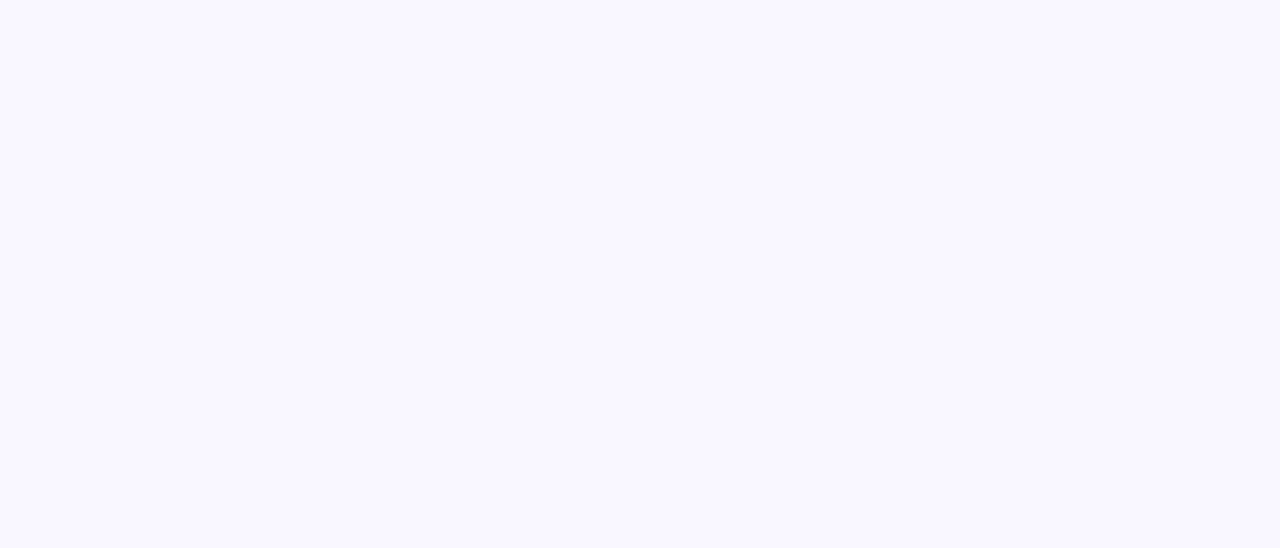
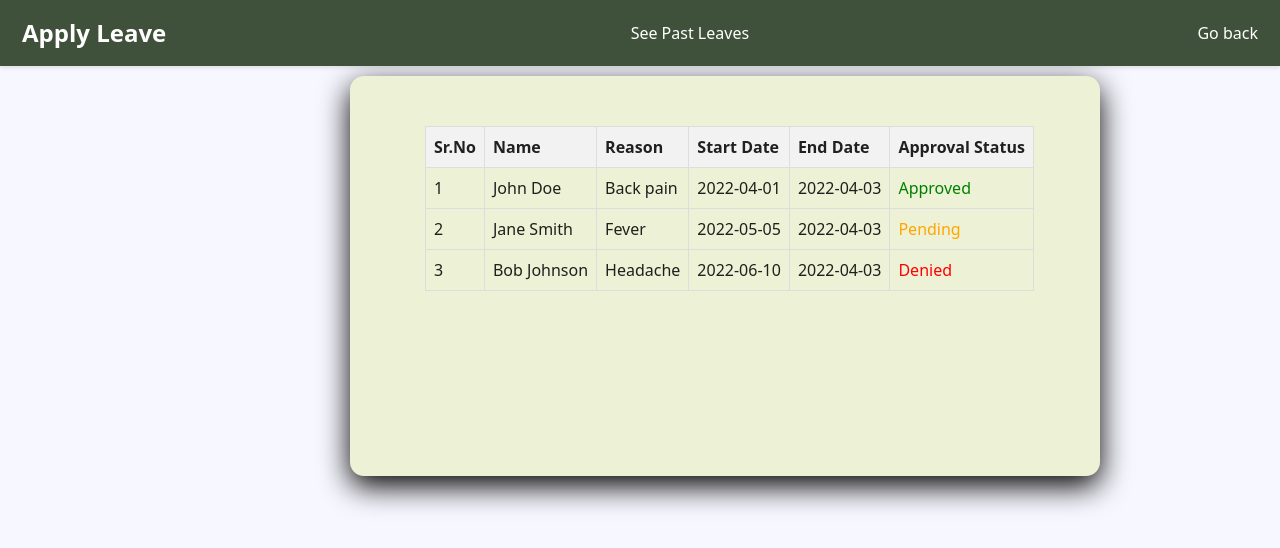
Before and after one commit to bhavya2403/AttendanceManagementSystem, a React (Create React App) app in the folder AMS/frontend/: page /PastLeaves in a window 1280 px wide. Before the commit this address had no page. Shown: the top 548 px of the page. Built offline with nearby package versions, Linux system fonts and the light colour scheme.

Commit message:
improved leave routing

```diff
--- a/AMS/frontend/src/App.js
+++ b/AMS/frontend/src/App.js
@@ -2,10 +2,10 @@ import './App.css';
 import Login from './Login/Login';
 import { BrowserRouter, Routes, Route } from 'react-router-dom';
 import Admin from './Login/Admin/Admin';
-import Leave from './Login/Leave/Leave';
 import Profile from './Login/Student/Profile'
 import SeeCourses from './Login/Student/SeeCourses';
 import MedicalForm from './Login/Leave/MedicalForm';
+import PastLeaves from './Login/Leave/PastLeaves';
 import FacultyProfile from './Login/Faculty/FacultyProfile';
 import Courses from './Login/Faculty/Courses';
 import ViewAttendance from './Login/Faculty/ViewAttendance';
@@ -19,7 +19,6 @@ function App() {
         <Route path="/Student" element={<Profile/>}/>
         <Route path="/Faculty" element={<FacultyProfile/>}/>
         <Route path="/Admin/*" element={<Admin/>}/>
-        <Route path ="/Leave/*" element={<Leave/>}/>
         <Route path="/Profile" element={<Profile />} />
         <Route path="/SeeCourses/" element={<SeeCourses />} />
         <Route path="/MedicalForm" element={<MedicalForm />} />
@@ -27,6 +26,7 @@ function App() {
         <Route path="/Courses" element={<Courses />} />
         <Route path="/AttendanceSheet" element={<AttendanceSheet />} />
         <Route path="/ViewAttendance" element={<ViewAttendance />} />
+        <Route path="/PastLeaves" element={<PastLeaves/>}/>
       </Routes>
     </BrowserRouter>
 
--- a/AMS/frontend/src/Login/Faculty/FacultyNavbar.js
+++ b/AMS/frontend/src/Login/Faculty/FacultyNavbar.js
@@ -18,7 +18,7 @@ function FacultyNavbar(){
               <Link className="nav-link active" to="/Courses" style={{color: 'white'}}>View Courses</Link>
 
               <li className="nav-item">
-                  <Link className="nav-link active" to="/Leave/MedicalForm" style={{color: 'white'}}>Apply for Leave</Link>
+                  <Link className="nav-link active" to="/MedicalForm" style={{color: 'white'}}>Apply for Leave</Link>
                 </li>
           </ul>
 
--- a/AMS/frontend/src/Login/Leave/Leave.js
+++ /dev/null
@@ -1,18 +0,0 @@
-import React from 'react'
-import LeaveNavbar from './LeaveNavbar';
-import MedicalForm from './MedicalForm';
-import { Routes, Route } from 'react-router-dom';
-import PastLeaves from './PastLeaves';
-function Leave() {
-    return (
-        <>
-        <LeaveNavbar/>
-        <Routes>
-            <Route path="/MedicalForm" element={<MedicalForm />} />
-            <Route path="/PastLeaves" element={<PastLeaves/>}/>
-        </Routes>
-      </>
-    )
-}
-
-export default Leave;
--- a/AMS/frontend/src/Login/Leave/LeaveNavbar.js
+++ b/AMS/frontend/src/Login/Leave/LeaveNavbar.js
@@ -7,7 +7,7 @@ function LeaveNavbar(){
 
           <nav className="navbar navbar-expand-lg"  style={{backgroundColor: '#40513B', }}>
           <div className="container-fluid" >
-             <Link className="navbar-brand" to="/Leave/MedicalForm" style={{color: 'white'}}>Apply Leave</Link>
+             <Link className="navbar-brand" to="/MedicalForm" style={{color: 'white'}}>Apply Leave</Link>
 
             <button className="navbar-toggler" type="button" data-bs-toggle="collapse" data-bs-target="#navbarSupportedContent" aria-controls="navbarSupportedContent" aria-expanded="false" aria-label="Toggle navigation">
               <span className="navbar-toggler-icon"></span>
@@ -15,7 +15,7 @@ function LeaveNavbar(){
 
             <div className="collapse navbar-collapse" id="navbarSupportedContent">
               <ul className="navbar-nav me-auto mb-2 mb-lg-0">
-                  <Link className="nav-link active" to="/Leave/PastLeaves" style={{color: 'white'}}>See Past Leaves</Link>
+                  <Link className="nav-link active" to="/PastLeaves" style={{color: 'white'}}>See Past Leaves</Link>
               </ul>
 
               <Link className="nav-link active" to="/"  style={{ color: 'white'}}>Go back</Link>
--- a/AMS/frontend/src/Login/Leave/PastLeaves.js
+++ b/AMS/frontend/src/Login/Leave/PastLeaves.js
@@ -4,6 +4,7 @@ import Card from '@mui/material/Card';
 import CardHeader from '@mui/material/CardHeader';
 import CardContent from '@mui/material/CardContent';
 import Typography from '@mui/material/Typography';
+import LeaveNavbar from './LeaveNavbar';
 function PastLeaves() {
   const data = [
     {
@@ -33,6 +34,8 @@ function PastLeaves() {
   ];
 
   return (
+    <>
+    <LeaveNavbar/>
     <Card style={{marginLeft: '350px',marginTop: '10px', height: '400px', width:'750px', borderRadius: '14px', boxShadow: '0px 10px 30px black', backgroundColor: '#EDF1D6'}}>
     <div className="table-container" style={{marginLeft: '75px', marginTop: '50px'}} >
       <table className="medical-table">
@@ -63,6 +66,7 @@ function PastLeaves() {
       </table>
     </div>
     </Card>
+    </>
   );
 }
 
```
